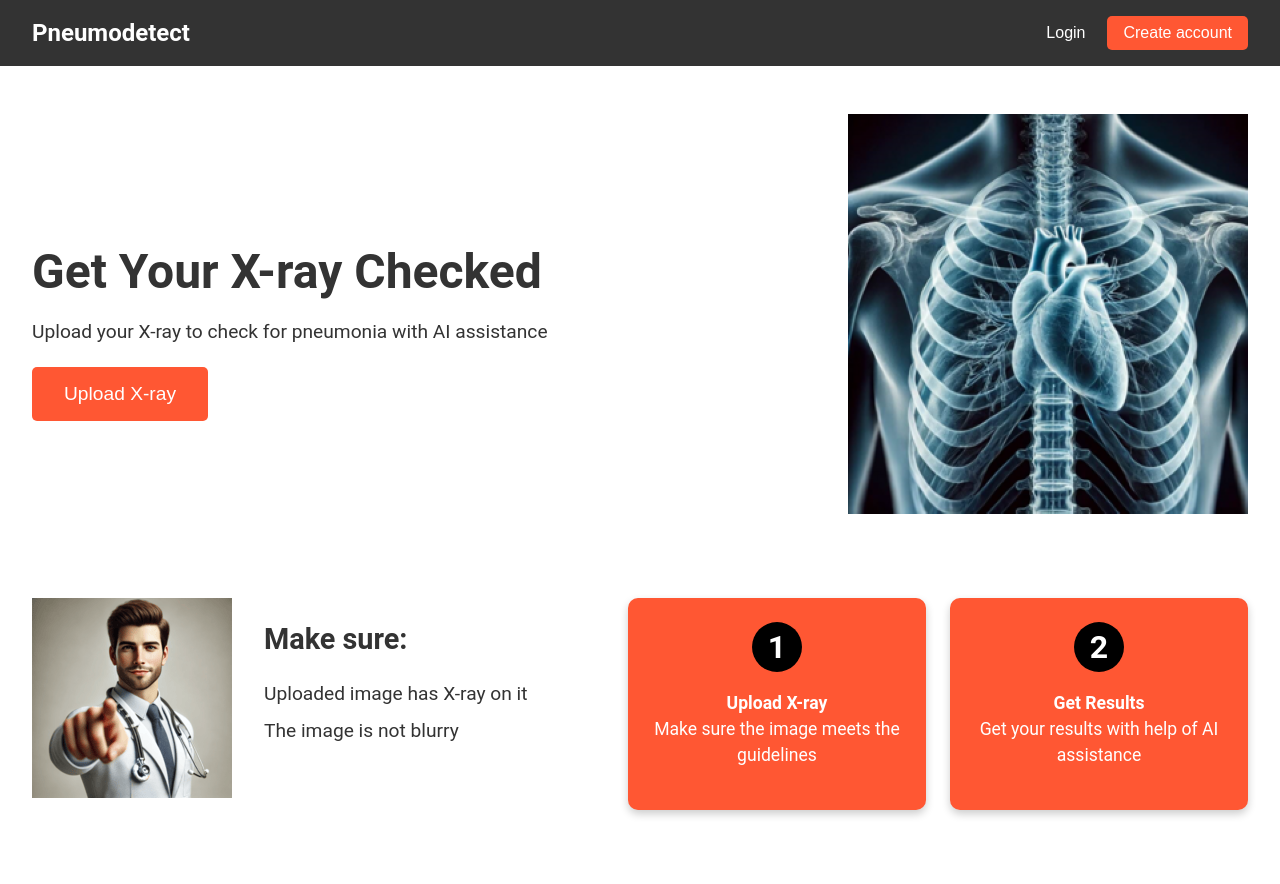
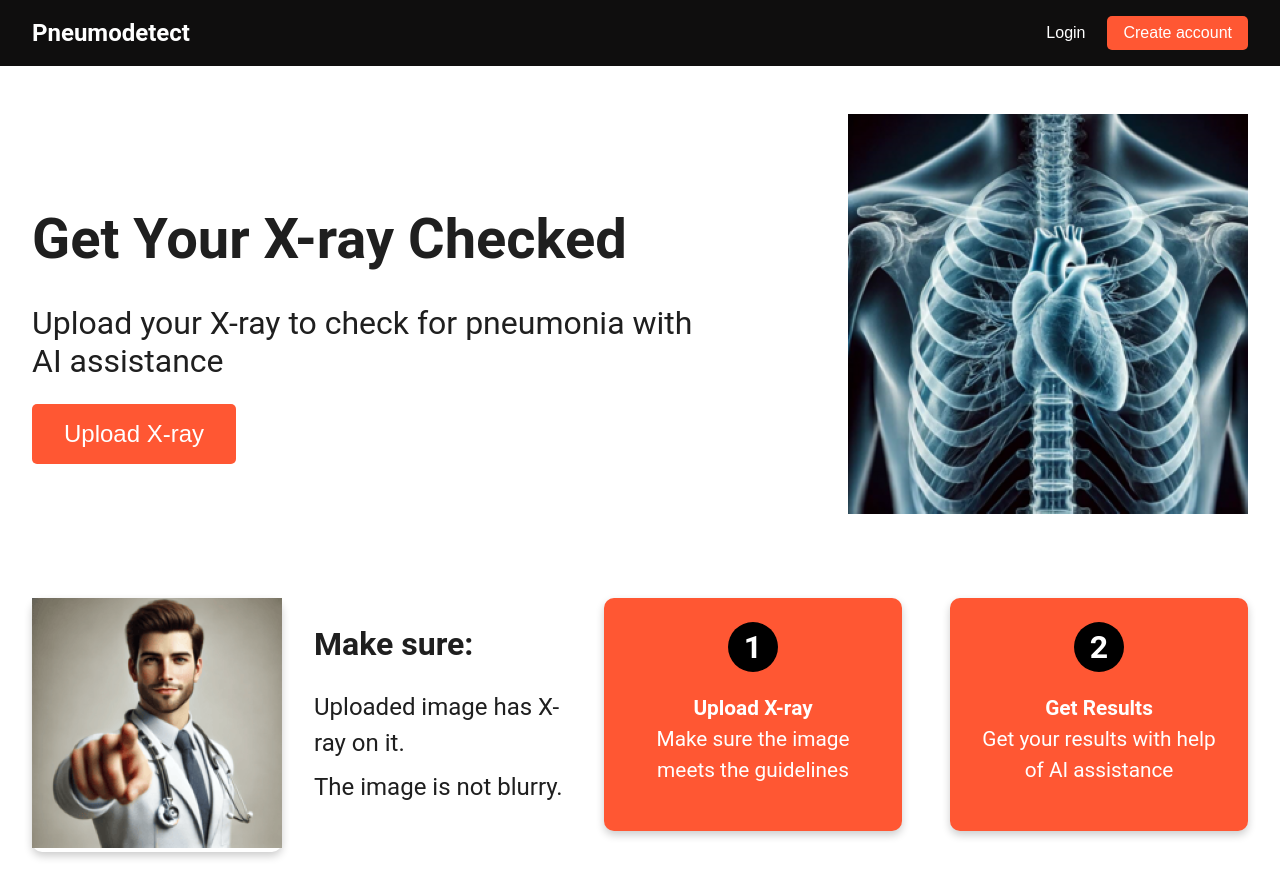
Before and after one commit to syneha1/Pneumo-Detect, a React (Create React App) app: page / in a window 1280 px wide. Before the commit the page ends 842 px from the top, so only its background shows below. Built offline with nearby package versions, Linux system fonts and the light colour scheme.

Commit message:
initial commit

```diff
--- a/src/App.js
+++ b/src/App.js
@@ -36,8 +36,8 @@ const App = () => {
             <div className="message">
               <h2>Make sure:</h2>
               <ul>
-                <li>Uploaded image has X-ray on it</li>
-                <li>The image is not blurry</li>
+                <li>Uploaded image has X-ray on it.</li>
+                <li>The image is not blurry.</li>
               </ul>
             </div>
           </div>
--- a/src/styles/App.css
+++ b/src/styles/App.css
@@ -3,7 +3,7 @@ body {
     font-family: 'Roboto', Arial, sans-serif;
     margin: 0;
     padding: 0;
-    color: #333;
+    color: #1f1f1f;
   }
 
   .app-container {
@@ -17,7 +17,7 @@ body {
     justify-content: space-between;
     align-items: center;
     padding: 1rem 2rem;
-    background-color: #333;
+    background-color: #0f0e0e;
     color: white;
   }
 
@@ -56,17 +56,17 @@ body {
   }
 
   .hero-text {
-    max-width: 50%;
+    max-width: 55%;
   }
 
   .hero-text h1 {
-    font-size: 3rem;
+    font-size: 3.5rem;
     font-weight: bold;
     margin-bottom: 1rem;
   }
 
   .hero-text p {
-    font-size: 1.2rem;
+    font-size: 2rem;
     margin-bottom: 1.5rem;
   }
 
@@ -76,11 +76,11 @@ body {
     padding: 1rem 2rem;
     border: none;
     border-radius: 5px;
-    font-size: 1.2rem;
+    font-size: 1.5rem;
     cursor: pointer;
   }
 
-  .hero-image img {
+  .pneumo-detect {
     max-width: 100%;
     height: auto;
     border-radius: 10px;
@@ -103,8 +103,8 @@ body {
     align-items: flex-start;
   }
 
-  .doctor-image img {
-    width: 200px;
+  .doctor {
+    width: 250px;
     height: auto;
     border-radius: 10px;
     box-shadow: 0px 4px 8px rgba(0, 0, 0, 0.2);
@@ -115,7 +115,7 @@ body {
   }
 
   .message h2 {
-    font-size: 1.8rem;
+    font-size: 2rem;
     font-weight: bold;
   }
 
@@ -125,7 +125,7 @@ body {
   }
 
   .message li {
-    font-size: 1.2rem;
+    font-size: 1.5rem;
     line-height: 1.5;
     margin-bottom: 0.5rem;
   }
@@ -135,7 +135,7 @@ body {
     display: flex;
     flex: 1;
     justify-content: space-between;
-    gap: 1.5rem;
+    gap: 3rem;
   }
 
   .step-box {
@@ -163,6 +163,6 @@ body {
   }
 
   .step-box p {
-    font-size: 1.1rem;
+    font-size: 1.3rem;
     line-height: 1.5;
   }
```
Also changed, not shown: src/assets/doctor.png.
